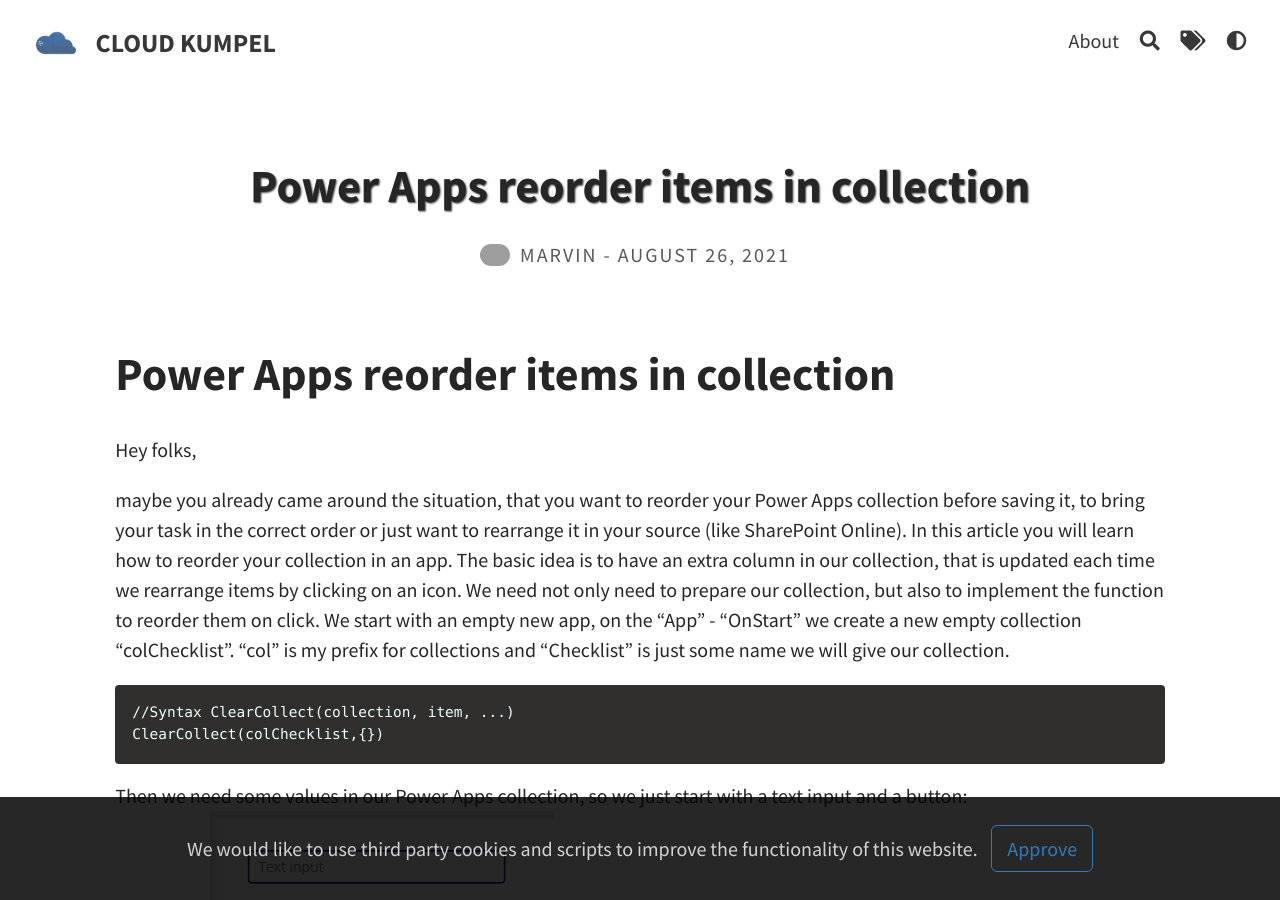
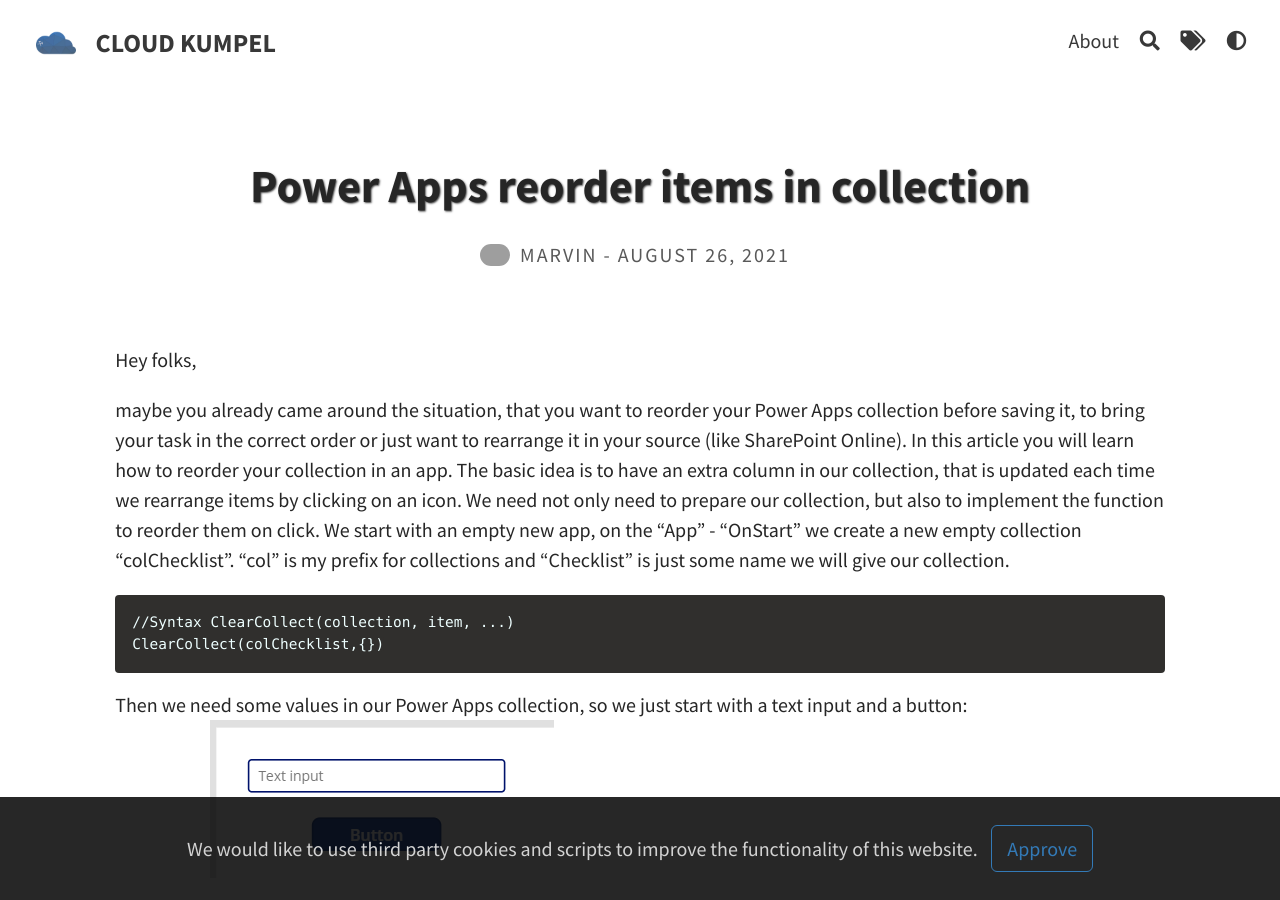
Before and after one commit to Cloud-Kumpel/CloudKumpel, a Jekyll site: the page built from _posts/2021-08-26-Power-Apps-reorder-items-in-collection.md, in a window 1280 px wide and 900 px high. Built offline with Jekyll 4.4.1, drawn with Linux system fonts in a browser that asks for light colours; comment, search, counter and statistics services are not loaded; grey boxes are pictures that could not be loaded.

Commit message:
Update 2021-08-26-Power-Apps-reorder-items-in-collection.md

```diff
--- a/_posts/2021-08-26-Power-Apps-reorder-items-in-collection.md
+++ b/_posts/2021-08-26-Power-Apps-reorder-items-in-collection.md
@@ -6,7 +6,7 @@
 excerpt_separator: <!--more-->
 ---
 
-# Power Apps reorder items in collection
+
 Hey folks,
 
 maybe you already came around the situation, that you want to reorder your Power Apps collection before saving it, to bring your task in the correct order or just want to rearrange it in your source (like SharePoint Online). In this article you will learn how to reorder your collection in an app.
```
